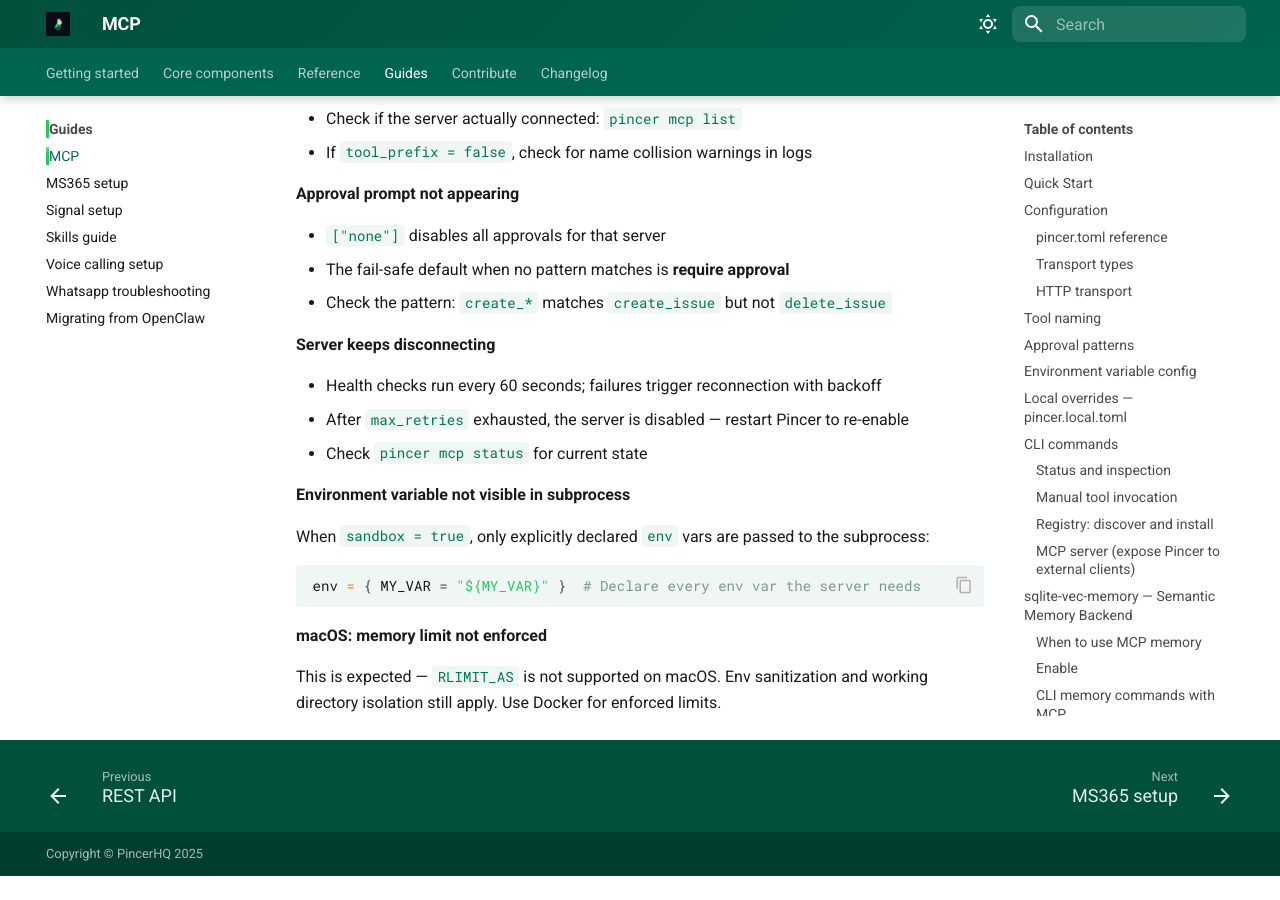
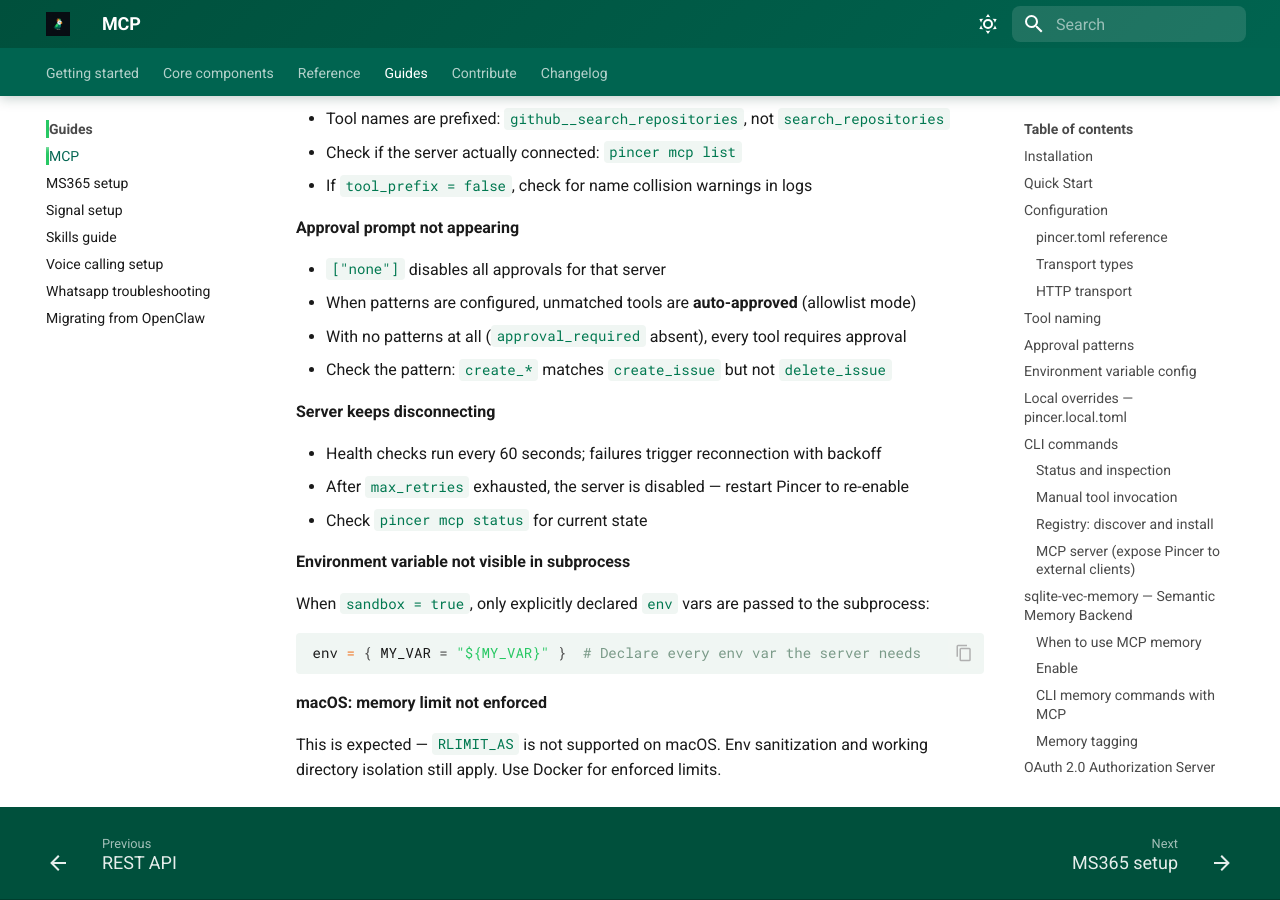
Before and after one commit to pincerhq/pincer, an MkDocs documentation site: the page built from docs/guides/mcp-guide.md, in a window 1280 px wide and 900 px high, scrolled down 14342 px. Built offline with MkDocs 1.6.1 and Material for MkDocs 9.7.7, drawn with Linux system fonts in a browser that asks for light colours; before the commit the page ends 15218 px from its top, so only the background shows below that; some of the changed text lies outside the part shown.

Commit message:
fix: approval_required acts as allowlist — non-matching tools auto-approve

```diff
--- a/docs/guides/mcp-guide.md
+++ b/docs/guides/mcp-guide.md
@@ -160,8 +160,9 @@
 1. `["none"]` → never require approval
 2. `["*"]` → always require approval
 3. Glob patterns (positive `pattern` and negative `!pattern`)
-4. MCP tool annotations (`destructiveHint` → require, `readOnlyHint` → don't)
-5. **Default: require approval** — fail-safe when nothing matches
+4. Patterns specified but no match → **auto-approve** (tool not in the allowlist)
+5. MCP tool annotations (`destructiveHint` → require, `readOnlyHint` → don't)
+6. **Default: require approval** — fail-safe when no patterns are configured at all
 
 ---
 
@@ -603,7 +604,8 @@
 **Approval prompt not appearing**
 
 - `["none"]` disables all approvals for that server
-- The fail-safe default when no pattern matches is **require approval**
+- When patterns are configured, unmatched tools are **auto-approved** (allowlist mode)
+- With no patterns at all (`approval_required` absent), every tool requires approval
 - Check the pattern: `create_*` matches `create_issue` but not `delete_issue`
 
 **Server keeps disconnecting**
```
Also changed, not shown: docs/core-components/security-model.md (+1 -1 lines), 2 other files.
